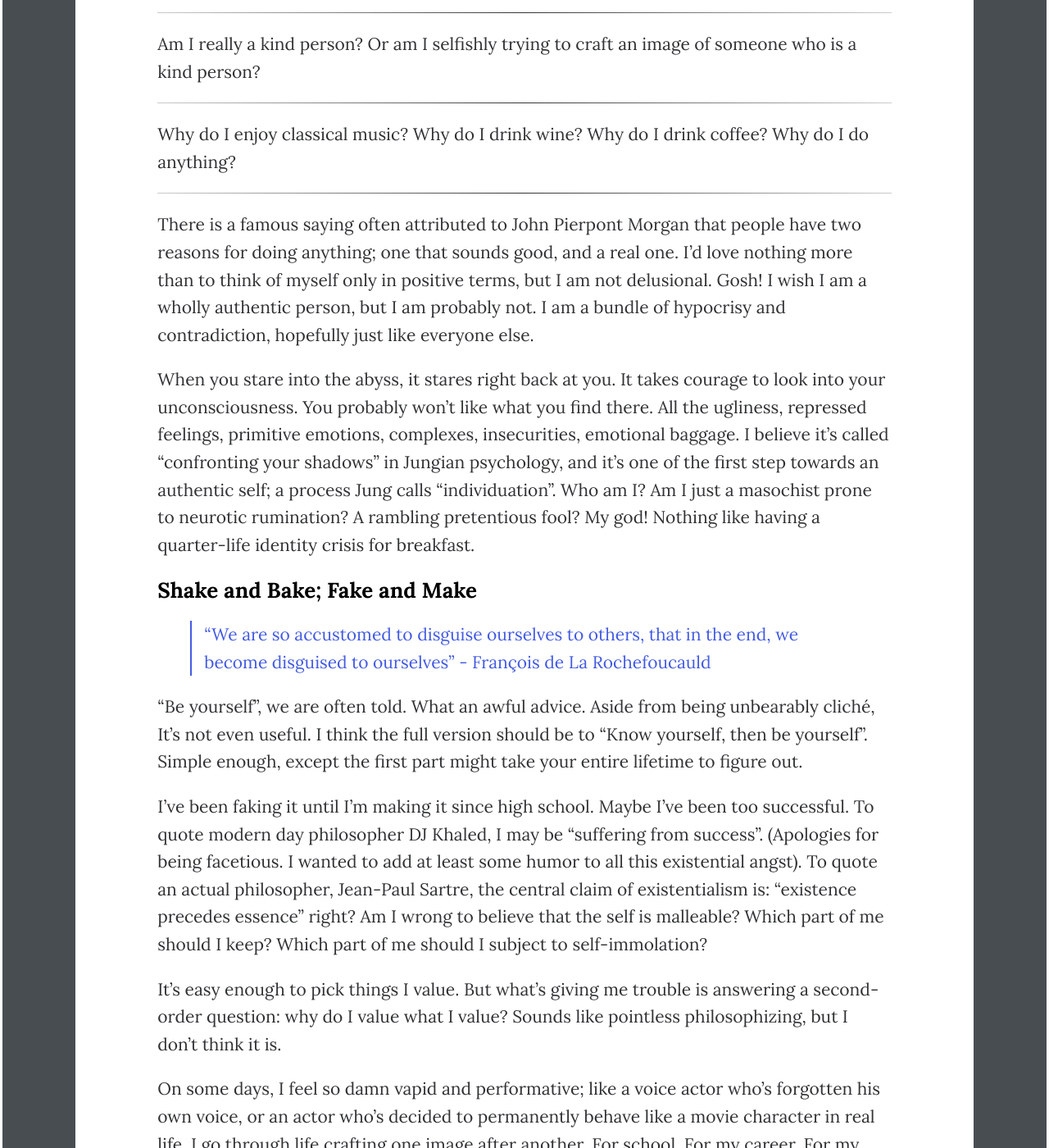
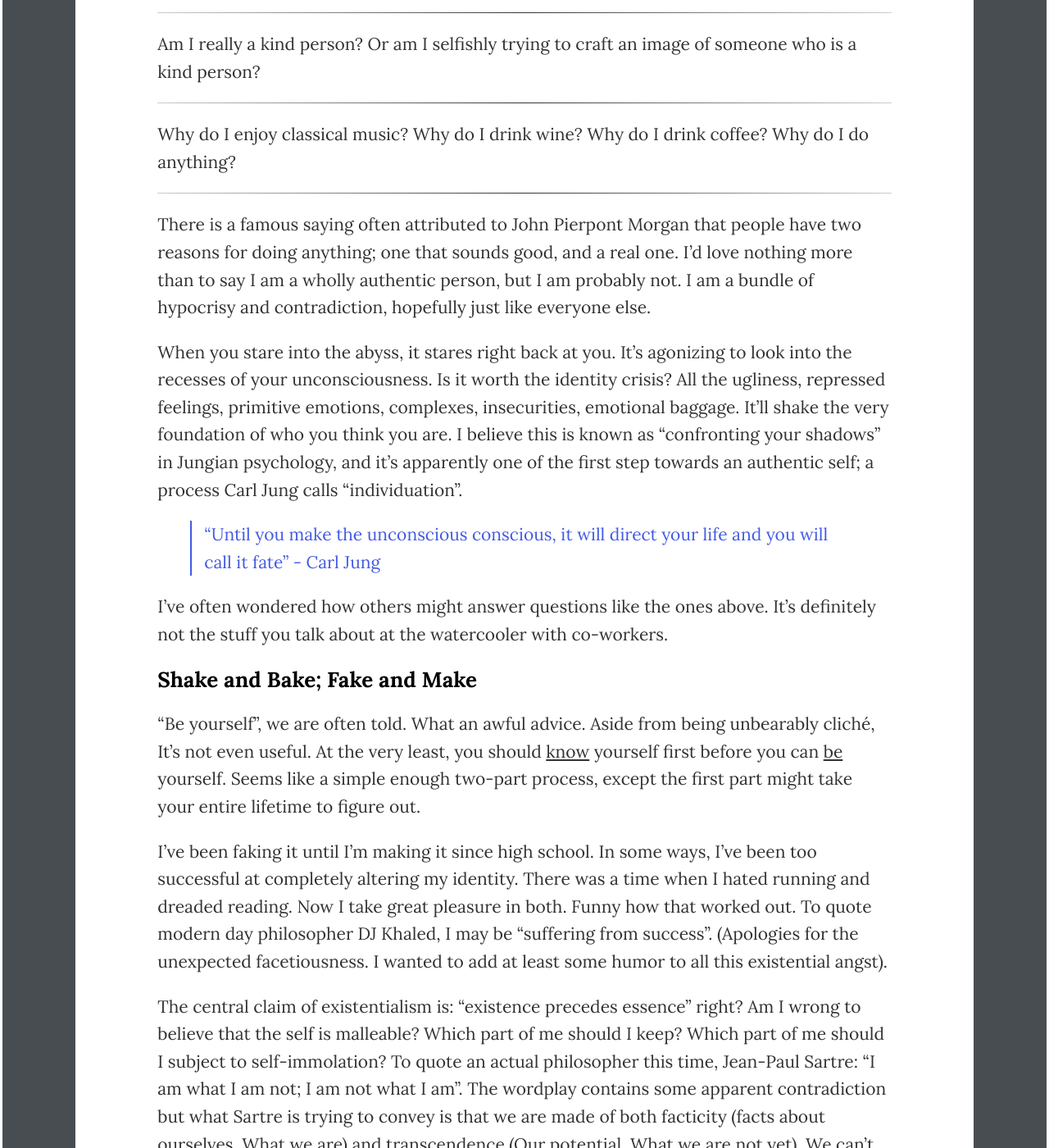
Before and after one commit to wcfrobert/wcfrobert.github.io, a Jekyll site: the page built from _posts/2023-01-30-authenticity.md, in a window 1280 px wide and 1400 px high, scrolled down 919 px. Shown: the whole window at 82% size. Built offline with Jekyll 4.4.1, drawn with Linux system fonts in a browser that asks for light colours; comment, search, counter and statistics services are not loaded; some of the changed text lies outside the part shown.

Commit message:
revisions

```diff
--- a/_posts/2023-01-30-authenticity.md
+++ b/_posts/2023-01-30-authenticity.md
@@ -2,7 +2,7 @@
 layout: blog-post
 categories: blog
 title: "Performance of a Lifetime"
-description: "Quarter-life crisis ramblings"
+description: "Towards an authentic self"
 image: assets/img/blog/authenticity.png
 date: 2023-01-30
 tags: thoughts
@@ -36,23 +36,29 @@ Why do I enjoy classical music? Why do I drink wine? Why do I drink coffee? Why
 
 ---
 
-There is a famous saying often attributed to John Pierpont Morgan that people have two reasons for doing anything; one that sounds good, and a real one. I'd love nothing more than to think of myself only in positive terms, but I am not delusional. Gosh! I wish I am a wholly authentic person, but I am probably not. I am a bundle of hypocrisy and contradiction, hopefully just like everyone else.
+There is a famous saying often attributed to John Pierpont Morgan that people have two reasons for doing anything; one that sounds good, and a real one. I'd love nothing more than to say I am a wholly authentic person, but I am probably not. I am a bundle of hypocrisy and contradiction, hopefully just like everyone else.
 
-When you stare into the abyss, it stares right back at you. It takes courage to look into your unconsciousness. You probably won't like what you find there. All the ugliness, repressed feelings, primitive emotions, complexes, insecurities, emotional baggage. I believe it's called "confronting your shadows" in Jungian psychology, and it's one of the first step towards an authentic self; a process Jung calls "individuation". Who am I? Am I just a masochist prone to neurotic rumination? A rambling pretentious fool? My god! Nothing like having a quarter-life identity crisis for breakfast.
+When you stare into the abyss, it stares right back at you. It's agonizing to look into the recesses of your unconsciousness. Is it worth the identity crisis? All the ugliness, repressed feelings, primitive emotions, complexes, insecurities, emotional baggage. It'll shake the very foundation of who you think you are. I believe this is known as "confronting your shadows" in Jungian psychology, and it's apparently one of the first step towards an authentic self; a process Carl Jung calls "individuation".
+
+> “Until you make the unconscious conscious, it will direct your life and you will call it fate” - Carl Jung
+
+I've often wondered how others might answer questions like the ones above. It's definitely not the stuff you talk about at the watercooler with co-workers.
+
+
 
 
 
 ## Shake and Bake; Fake and Make
 
+"Be yourself", we are often told. What an awful advice. Aside from being unbearably cliché, It's not even useful. At the very least, you should <u>know</u> yourself first before you can <u>be</u> yourself. Seems like a simple enough two-part process, except the first part might take your entire lifetime to figure out.
+
+I've been faking it until I'm making it since high school. In some ways, I've been too successful at completely altering my identity. There was a time when I hated running and dreaded reading. Now I take great pleasure in both. Funny how that worked out. To quote modern day philosopher DJ Khaled, I may be "suffering from success". (Apologies for the unexpected facetiousness. I wanted to add at least some humor to all this existential angst).
+
+The central claim of existentialism is: "existence precedes essence" right? Am I wrong to believe that the self is malleable? Which part of me should I keep? Which part of me should I subject to self-immolation? To quote an actual philosopher this time, Jean-Paul Sartre: “I am what I am not; I am not what I am”. The wordplay contains some apparent contradiction but what Sartre is trying to convey is that we are made of both facticity (facts about ourselves. What we are) and transcendence (Our potential. What we are not yet). We can’t have one without the other without falling into bad faith. So perhaps from an existentialist point of view, the correct path to authenticity is to: “create yourself”
+
 > "We are so accustomed to disguise ourselves to others, that in the end, we become disguised to ourselves" - François de La Rochefoucauld
 
-"Be yourself", we are often told. What an awful advice. Aside from being unbearably cliché, It's not even useful. I think the full version should be to "Know yourself, then be yourself". Simple enough, except the first part might take your entire lifetime to figure out.
-
-I've been faking it until I'm making it since high school. Maybe I've been too successful. To quote modern day philosopher DJ Khaled, I may be "suffering from success". (Apologies for being facetious. I wanted to add at least some humor to all this existential angst). To quote an actual philosopher, Jean-Paul Sartre, the central claim of existentialism is: "existence precedes essence" right? Am I wrong to believe that the self is malleable? Which part of me should I keep? Which part of me should I subject to self-immolation?
-
-It's easy enough to pick things I value. But what's giving me trouble is answering a second-order question: why do I value what I value? Sounds like pointless philosophizing, but I don't think it is.
-
-On some days, I feel so damn vapid and performative; like a voice actor who's forgotten his own voice, or an actor who's decided to permanently behave like a movie character in real life. I go through life crafting one image after another. For school. For my career. For my date. For my family. For my friends circle A. For my friend circle B. For my co-workers. I put on one mask after another like a stage actor, or a court jester, carefully curating resumes of inauthenticity. Disingenuous pleasantries at the water cooler. An awkward half-smile at a company happy hour. Forced enthusiasm at a job interview. For what exactly?
+Some days, I feel so vapid and performative; like a voice actor who's forgotten his own voice,. I go through life crafting one image after another. For school. For my career. For my date. For my family. For my friends circle A. For my friend circle B. For my co-workers. I put on one mask after another like a stage actor, or a court jester, carefully curating resumes of inauthenticity. Disingenuous pleasantries at the water cooler. An awkward half-smile at a company happy hour. Forced enthusiasm at a job interview. For what exactly? While I don't deny the benefit of being a socially adept, pleasant person, shouldn't we pursue something more authentic? Yet as Jung pointed out, the complete absence of persona means one would be incompatible with rest of society. As he puts it, they are "blind to the world, hopeless dreamers." How tiring... Seems like we've been wearing masks long before COVID-19.
 
 On rare days, I catch a glimpse of something authentic in me. Whether it's during a great tennis rally, or at hotpot with close friends, or while in deep focus of some engaging work. My soul thirst for these rare and fleeting moments.
 
```
